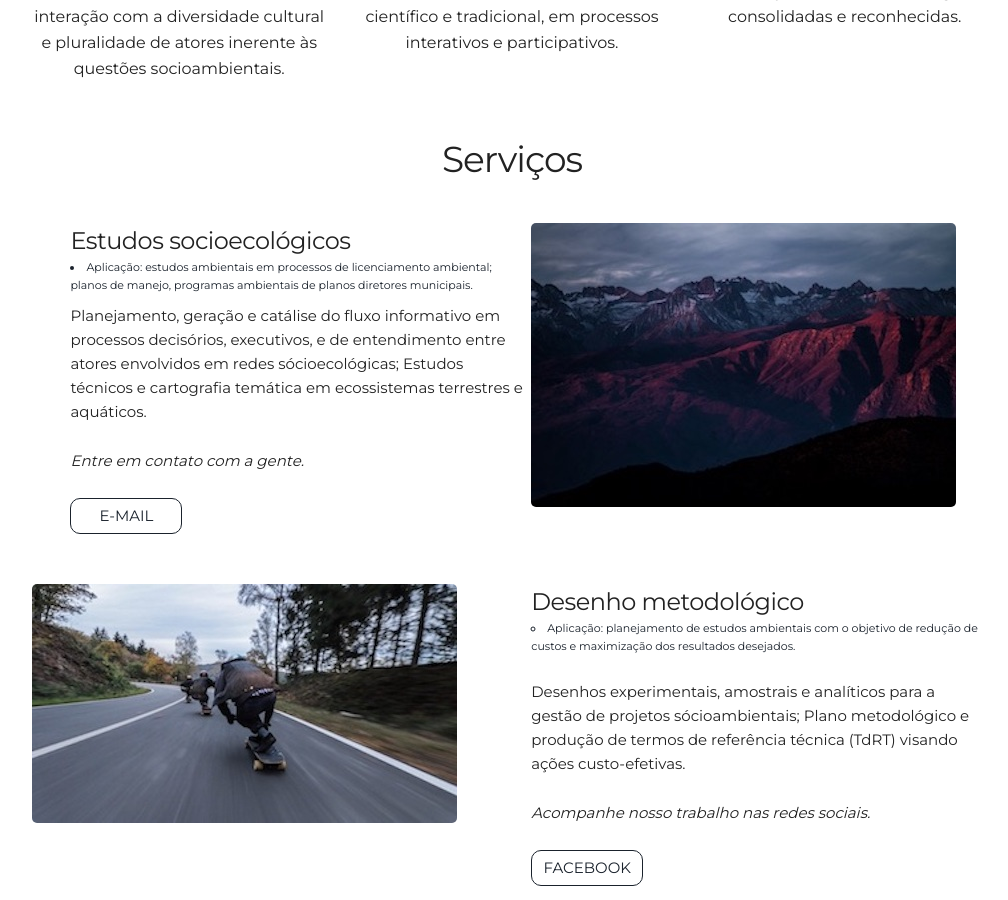
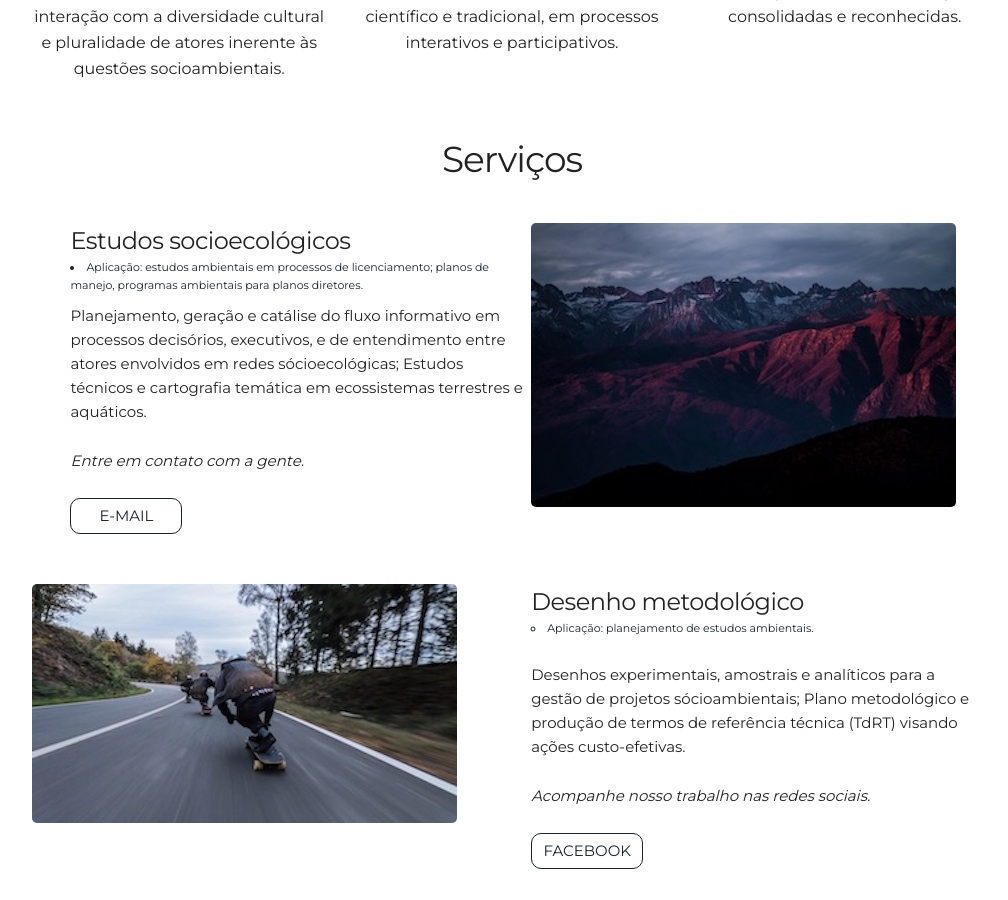
Before and after one commit to leroy1977/eQ1, a Jekyll site: the page built from index.html, in a window 1280 px wide and 900 px high, scrolled down 1244 px. Shown: the whole window, without its empty margins (128-1136 px from the left). Built offline with Jekyll 4.4.1, drawn with Linux system fonts in a browser that asks for light colours; some of the changed text lies outside the part shown.

Commit message:
Update projects.html

```diff
--- a/_includes/projects.html
+++ b/_includes/projects.html
@@ -8,7 +8,7 @@
     </div>
     <div class="six columns">
       <h5> Estudos socioecológicos </h5>
-      <li> Aplicação: estudos ambientais em processos de licenciamento ambiental; planos de manejo, programas ambientais de planos diretores municipais.</li>
+      <li> Aplicação: estudos ambientais em processos de licenciamento; planos de manejo, programas ambientais para planos diretores.</li>
       <p>Planejamento, geração e catálise do fluxo informativo em processos decisórios, executivos, e de entendimento entre atores envolvidos em redes sócioecológicas; Estudos técnicos e cartografia temática em ecossistemas terrestres e aquáticos. </p>
       <p> <i>Entre em contato com a gente. </i> </p>
       <a class="project-link" href="mailto:{{site.email}}">E-MAIL</a>
@@ -21,7 +21,7 @@
     <div class="six columns">
       <h5> Desenho metodológico </h5>
       <ul>
-        <li> Aplicação: planejamento de estudos ambientais com o objetivo de redução de custos e maximização dos resultados desejados. </li>
+        <li> Aplicação: planejamento de estudos ambientais. </li>
       </ul>
       <p>Desenhos experimentais, amostrais e analíticos para a gestão de projetos sócioambientais; Plano metodológico e produção de termos de referência técnica (TdRT) visando ações custo-efetivas.</p>
       <p> <i>Acompanhe nosso trabalho nas redes sociais. </i> </p>
@@ -35,7 +35,7 @@
     <div class="six columns">
       <h5> Estudos de viabilidade </h5>
       <ul>
-        <li> Aplicação: avaliação das possibilidades de intervenção ambiental, com direcionamento ao mínimo impacto viável.</li>
+        <li> Aplicação: intervenção ambiental com mínimo impacto viável.</li>
       </ul>
       <p>Avaliações preliminares de viabilidade ambiental de empreendimentos; Proposição de <i> rounds </i> de decisão diante dos principais fatores condicionantes.</p>
       <p> <i>Entre em contato com a gente. </i> </p>
```
Also changed, not shown: other parts of _includes/projects.html (+2 -2 lines).
